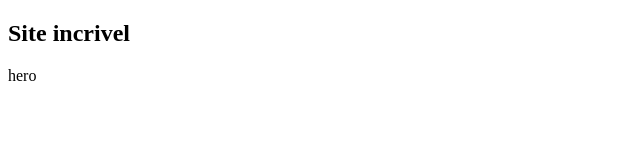
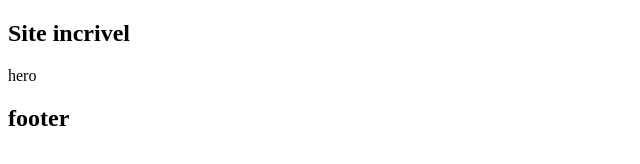
Before and after one commit to PauloF7T/teste-html, a plain HTML site: page index.html in a window 1280 px wide. Shown: the full height of the page, 0-640 px from the left. Drawn offline with Linux system fonts and the light colour scheme.

Commit message:
adicionando section footer

```diff
--- a/index.html
+++ b/index.html
@@ -12,5 +12,8 @@
     <section>
         hero
     </section>
+    <section>
+        <h1>footer</h1>
+    </section>
 </body>
 </html>
```
